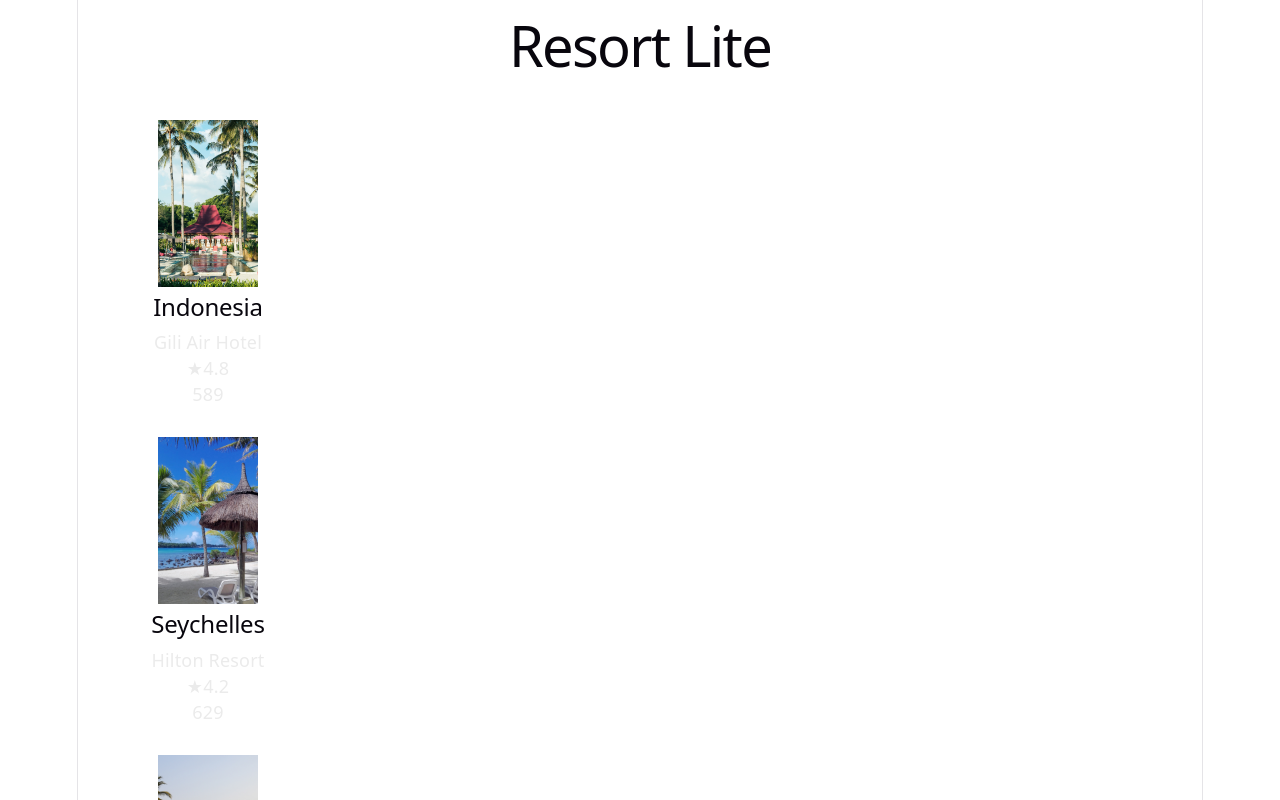
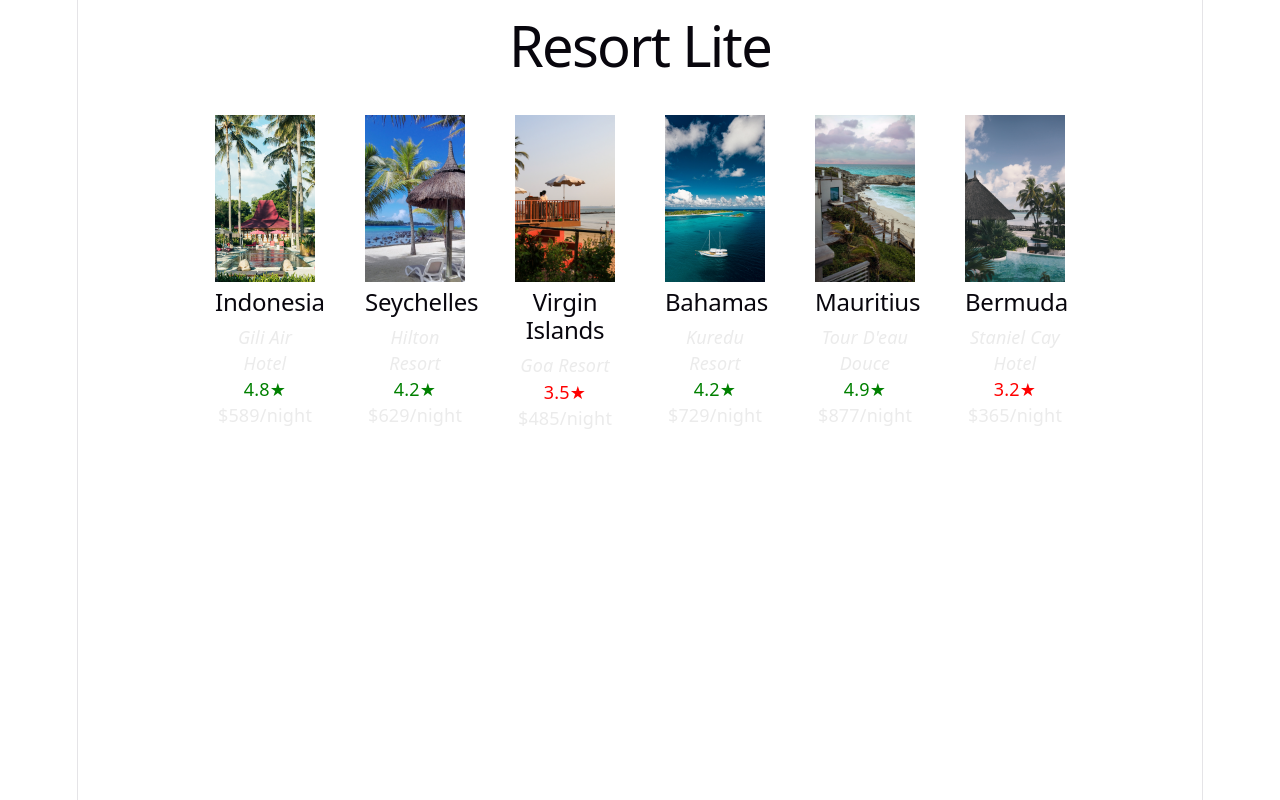
Before and after one commit to someguywithaScarve/slc-2013-lab2, a React (Vite) app: page / in a window 1280 px wide. Shown: the top 800 px of the page. Built offline with nearby package versions, Linux system fonts and the light colour scheme.

Commit message:
colored rating conditional and more formatting

```diff
--- a/src/App.css
+++ b/src/App.css
@@ -182,15 +182,24 @@
     border-right-color: var(--border);
   }
 }
+
+.ratingPos {
+  color: green;
+}
+.ratingNeg {
+  color: red;
+}
 .ResortListing {
-  width: 200px;
-  padding: 10px;
+  width: 100px;
+  padding: 15px;
   margin: 10px;
 }
 .ResortListingContainer {
-  padding: 5px;
-  margin: 5px;
-  justify-content: space-around;
+  display: flex;
+  flex-direction: row;
+  flex-wrap: wrap;
+  justify-content: center;
+  gap: 0px;
 }
 
 @media (max-width: 500px) {
--- a/src/components/ResortListing.tsx
+++ b/src/components/ResortListing.tsx
@@ -10,9 +10,9 @@ export default function ResortListing({
         <div className="ResortListing">
             <img src={pic} alt="" width="100px"/>
             <h2>{country}</h2>
-            <p>{location}</p>
-            <p>★{rating}</p>
-            <p>{price}</p>
+            <p><i>{location}</i></p>
+            <p className={rating > 4.0 ? "ratingPos" : "ratingNeg"}>{rating}★</p>
+            <p>${price}/night</p>
         </div>
     );
 }
```
Also changed, not shown: Project instructions.txt.
